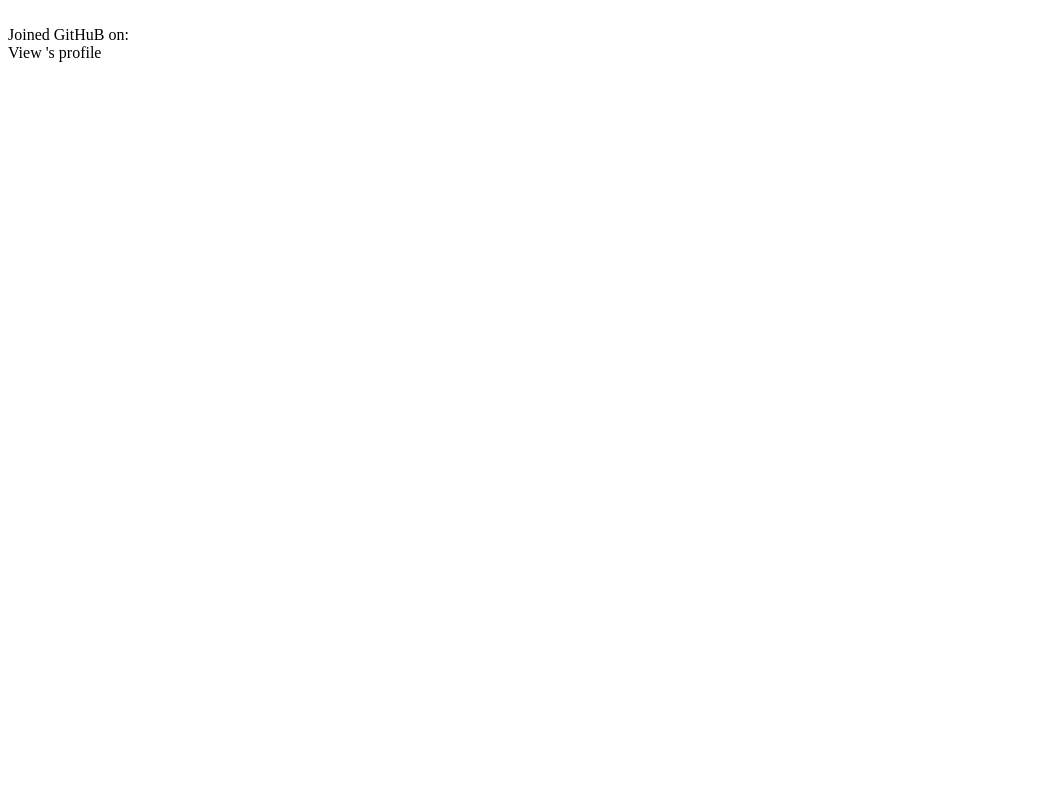
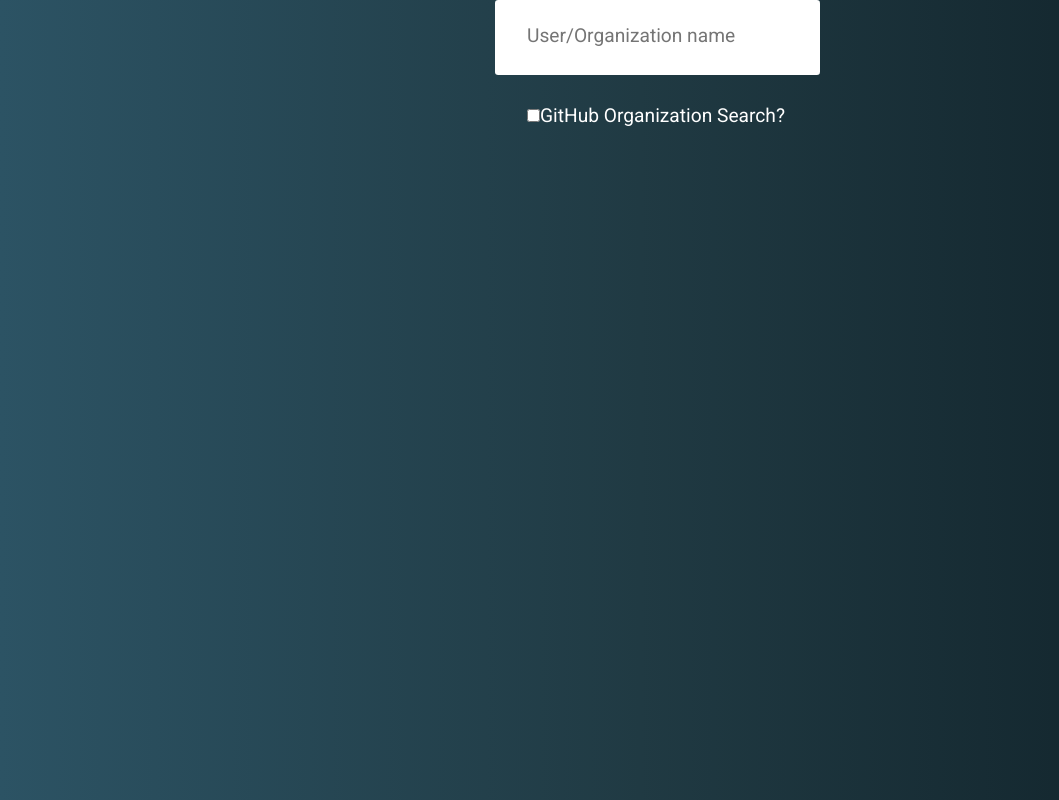
Before and after one commit to Gogetter/github-user-org-search-previewer, a React (Create React App) app: page / in a window 1280 px wide. Shown: the whole page, without its empty margins (0-1059 px from the left). Built offline with nearby package versions, Linux system fonts and the light colour scheme; no server answers.

Commit message:
added styles

```diff
--- a/public/index.html
+++ b/public/index.html
@@ -3,6 +3,7 @@
   <head>
     <meta charset="utf-8" />
     <link rel="icon" href="%PUBLIC_URL%/favicon.ico" />
+    <link href="https://fonts.googleapis.com/css?family=Roboto" rel="stylesheet">
     <meta name="viewport" content="width=device-width, initial-scale=1" />
     <meta name="theme-color" content="#000000" />
     <meta
--- a/src/App.js
+++ b/src/App.js
@@ -1,13 +1,14 @@
 import React from "react"
+import Search from "./components/search/Search";
 
-import Profile from "./components/profile/Profile"
+import "./style.css"
 
-class App extends React.Component {
-    render() {
-        return(
-            <Profile />
-        )
-    }
+function App() {
+    return (
+        <div>
+            <Search />
+        </div>
+    )
 }
 
 export default App;
--- a/src/components/avatar/AvatarDetail.js
+++ b/src/components/avatar/AvatarDetail.js
@@ -2,12 +2,14 @@
 
 function AvatarDetail(props) {
     return (
-        <div>
-            Joined GitHuB on: {props.joinedDate}
+        <div className="container">
+            <h3>Joined GitHuB on: {props.joinedDate}</h3>
 
             <br />
 
-            <a href={props.pageUrl}> View {props.name}'s profile</a>
+            <h3>
+                <a href={props.pageUrl}> View {props.name}'s profile</a>
+            </h3>
         </div>
 
     );
--- a/src/components/profile/Profile.js
+++ b/src/components/profile/Profile.js
@@ -1,42 +1,25 @@
 import React from "react"
+import Avatar from "../avatar/Avatar"
+import ProfileDetailSummary from "./ProfileDetailSummary"
 
-import Avatar from "../avatar/Avatar"
+function Profile(props) {
 
-class Profile extends React.Component {
-    constructor() {
-        super();
-        this.state = {
-            data: {},
-            isLoading: false
-        }
-    }
+    return (
+        <div className="container">
+            <Avatar
+            avatarData = {{imageUrl: props.avatar_url,
+                imageAlt: props.login}}
+            avatarDetailData ={{joinedDate: props.created_at,
+                pageUrl: props.html_url,
+                name: props.name}}
+            />
 
-    componentDidMount() {
-        this.setState({isLoading: true});
+            <br />
 
-        fetch("https://api.github.com/users/gogetter", {
-            headers: {'Accept': 'application/vnd.github.v3+json'}})
-        .then(response => response.json())
-        .then(responseData => this.setState({
-            data: responseData,
-            isLoading: false
-        }));
-    }
+            <ProfileDetailSummary />
 
-    render() {
-        return (
-            <div>
-                <Avatar
-                avatarData = {{imageUrl: this.state.data.avatar_url,
-                    imageAlt: this.state.data.login}}
-                avatarDetailData ={{joinedDate: this.state.data.created_at,
-                    pageUrl: this.state.data.html_url,
-                    name: this.state.data.name}}
-                />
-
-            </div>
-        );
-    }
+        </div>
+    );
 
 }
 
--- /dev/null
+++ b/src/components/profile/ProfileDetailSummary.js
@@ -0,0 +1,10 @@
+import React from "react"
+
+function ProfileDetailSummary(props) {
+    return(
+        <div></div>
+    )
+
+}
+
+export default ProfileDetailSummary;
--- a/src/components/search/Search.js
+++ b/src/components/search/Search.js
@@ -1,7 +1,99 @@
-import React from "react"
+import React, { Component } from "react"
 
-class Search extends React.Component {
+import Profile from "../profile/Profile";
 
+class Search extends Component {
+    constructor(props) {
+        super(props);
+        this.state = {
+            searchText: "",
+            isOrganizationSearchChecked: false,
+            isLoading: false,
+            data: {}
+        }
+    }
+
+    toggleSearchOptionChange = (event) => {
+        this.setState({ isOrganizationSearchChecked: event.target.checked });
+    }
+
+    handleSearchTextChange = (event) => {
+        this.setState({ searchText: event.target.value })
+    }
+
+    handleSearchTextKeyPress = (event) => {
+        if (event.charCode === 13 && this.state.searchText) {
+
+            this.setState({ searchText: event.target.value });
+
+            const usersSearchLinkPrefix = "https://api.github.com/users/";
+            const orgsSearchLinkPrefix = "https://api.github.com/orgs/";
+
+            let searchLink;
+            if (this.state.searchText) {
+                if (this.state.isOrganizationSearchChecked) {
+                    searchLink = orgsSearchLinkPrefix.concat(this.state.searchText);
+
+                } else {
+                    searchLink = usersSearchLinkPrefix.concat(this.state.searchText);
+                }
+            }
+
+            fetch(searchLink, {
+                headers: { 'Accept': 'application/vnd.github.v3+json' }})
+                .then(response => {
+                    if (response.ok) {
+                        return response.json();
+                    } else {
+                        this.setState({ data: {} })
+                    }
+                })
+                .then(responseData => this.setState({
+                    data: responseData,
+                    isLoading: false
+                }));
+        }
+    }
+
+    isEmptyObject(obj) {
+        var name;
+        for (name in obj) {
+            return false;
+        }
+        return true;
+    }
+
+    render() {
+        return (
+            <div className="form__group">
+                <input className="form__input"
+                    type="text"
+                    placeholder="User/Organization name"
+                    name="searchText"
+                    value={this.state.searchText}
+                    onKeyPress={this.handleSearchTextKeyPress}
+                    onChange={this.handleSearchTextChange}
+                />
+
+                <br />
+
+                <label className="form__label">
+                    <span></span>
+                    <input className="form__checkbox"
+                        type="checkbox"
+                        checked={this.state.isOrganizationSearchChecked}
+                        onChange={this.toggleSearchOptionChange} />
+
+                    GitHub Organization Search?
+                </label>
+
+                <br />
+                <br />
+
+                {this.isEmptyObject(this.state.data) ? <div /> : <Profile {...this.state.data} />}
+            </div>
+        )
+    }
 }
 
 export default Search;
--- /dev/null
+++ b/src/style.css
@@ -0,0 +1,77 @@
+*,
+*::after,
+*::before {
+  margin: 0;
+  padding: 0;
+  box-sizing: inherit;
+  font-size: 62,5%;
+}
+
+body {
+  height: 100vh;
+	width: 100%;
+  background: #0f2027; /* fallback for old browsers */
+  background: linear-gradient(to right,#2c5364, #203a43, #0f2027);
+  display: flex;
+  justify-content: center;
+  height: 100vh;
+  color: #fff;
+}
+
+.form__label {
+  font-family: 'Roboto', sans-serif;
+  font-size: 1.2rem;
+  margin-left: 2rem;
+  margin-top: 0.7rem;
+  display: block;
+  transition: all 0.3s;
+  transform: translateY(0rem);
+}
+
+.form__input {
+  font-family: 'Roboto', sans-serif;
+  color: #333;
+  font-size: 1.2rem;
+	margin: 0 auto;
+  padding: 1.5rem 2rem;
+  border-radius: 0.2rem;
+  background-color: rgb(255, 255, 255);
+  border: none;
+  width: 90%;
+  display: block;
+  border-bottom: 0.3rem solid transparent;
+  transition: all 0.3s;
+}
+
+.form__checkbox {
+    -user-select: none;
+    -webkit-tap-highlight-color: transparent;
+    -cursor: pointer
+}
+
+.form__input:placeholder-shown + .form__label {
+  opacity: 0;
+  visibility: hidden;
+  -webkit-transform: translateY(-4rem);
+  transform: translateY(-4rem);
+}
+
+/* unvisited link */
+a:link {
+    color: red;
+  }
+
+  /* visited link */
+  a:visited {
+    color: green;
+  }
+
+  /* mouse over link */
+  a:hover {
+    color: hotpink;
+  }
+
+  /* selected link */
+  a:active {
+    color: white;
+  }
```
Also changed, not shown: src/components/profile/ProfileDetail.js (deleted, +0 -7 lines), 1 other file (tests, documents, lock files or other folders).
